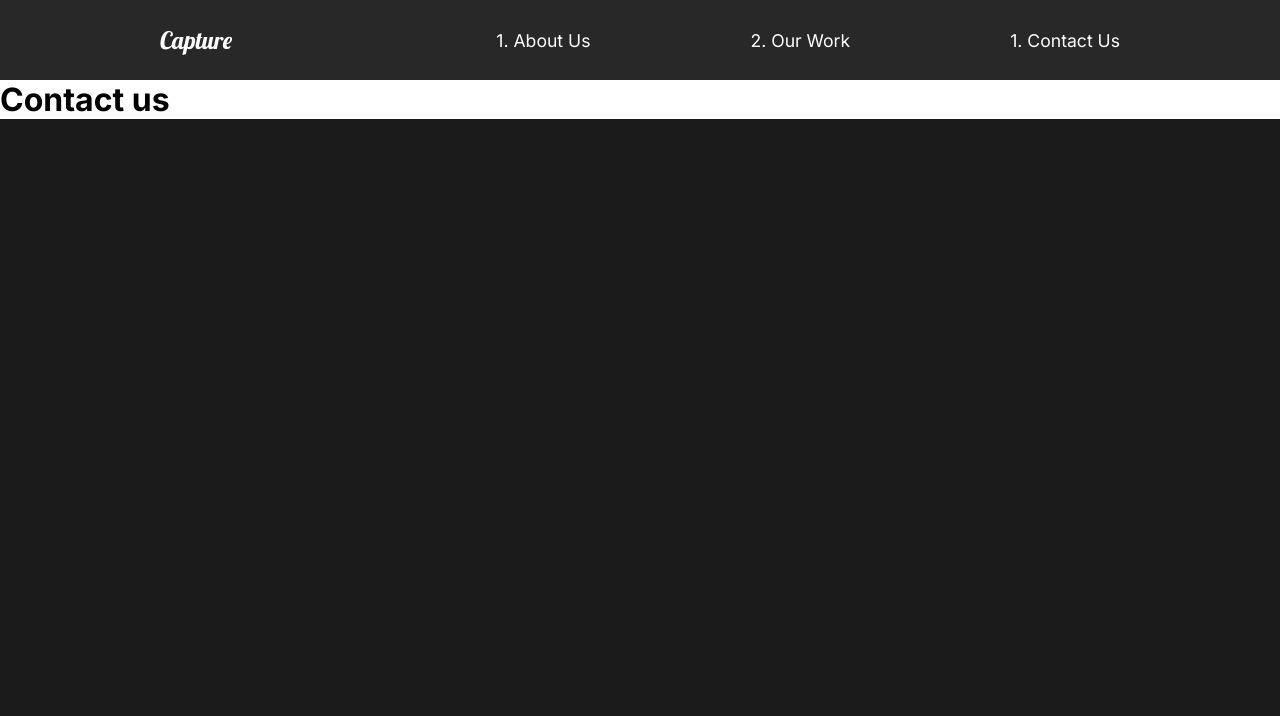
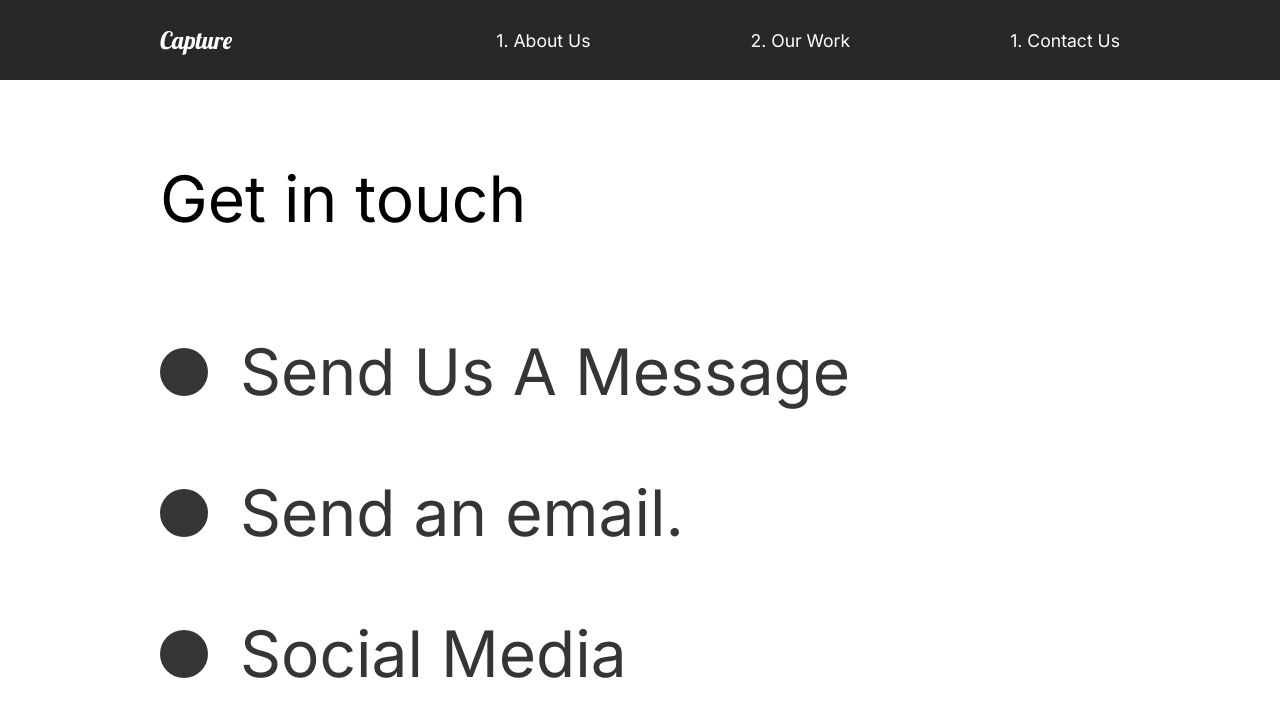
Before and after one commit to NewbieAsofToday/capture-portfolio, a React (Create React App) app: page /contact in a window 1280 px wide. Shown: the top 716 px of the page. Built offline with nearby package versions, Linux system fonts and the light colour scheme.

Commit message:
21. Contact Animation

```diff
--- a/src/pages/ContactUs.js
+++ b/src/pages/ContactUs.js
@@ -1,19 +1,68 @@
 import React from "react";
 import { motion } from "framer-motion";
-import { pageAnimation } from "../animation";
+import { pageAnimation, titleAnimation } from "../animation";
+import styled from "styled-components";
 
 const ContactUs = () => {
   return (
-    <motion.div
+    <ContactStyle
       variants={pageAnimation}
       initial='hidden'
       animate='show'
       exit='exit'
       style={{ background: "#fff" }}
     >
-      <h1>Contact us</h1>
-    </motion.div>
+      <Title>
+        <Hide>
+          <motion.h2 variants={titleAnimation}>Get in touch</motion.h2>
+        </Hide>
+      </Title>
+      <div>
+        <Hide>
+          <Social variants={titleAnimation}>
+            <Circle />
+            <h2>Send Us A Message</h2>
+          </Social>
+        </Hide>
+        <Hide>
+          <Social variants={titleAnimation}>
+            <Circle />
+            <h2>Send an email.</h2>
+          </Social>
+        </Hide>
+        <Hide>
+          <Social variants={titleAnimation}>
+            <Circle />
+            <h2>Social Media</h2>
+          </Social>
+        </Hide>
+      </div>
+    </ContactStyle>
   );
 };
-
+const ContactStyle = styled(motion.div)`
+  padding: 5rem 10rem;
+  color: #353535;
+  min-height: 90vh;
+`;
+const Title = styled.div`
+  margin-bottom: 4rem;
+  color: black;
+`;
+const Hide = styled.div`
+  overflow: hidden;
+`;
+const Circle = styled.div`
+  border-radius: 50%;
+  width: 3rem;
+  height: 3rem;
+  background-color: #353535;
+`;
+const Social = styled(motion.div)`
+  display: flex;
+  align-items: center;
+  h2 {
+    margin: 2rem;
+  }
+`;
 export default ContactUs;
```
